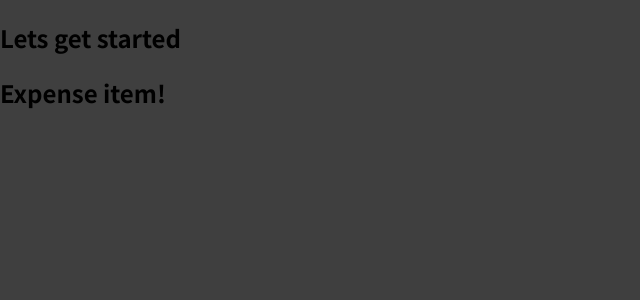
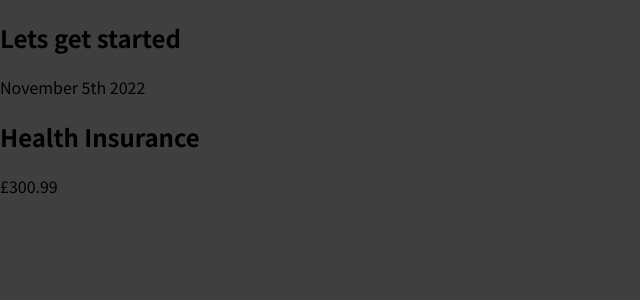
Before and after one commit to ikembakwem/The-Full-React-Guide, a React (Create React App) app in the folder section-two/react-app/: page / in a window 1280 px wide. Shown: the top 300 px of the page, without its empty margins (0-640 px from the left). Built offline with nearby package versions, Linux system fonts and the light colour scheme.

Commit message:
Update ExpenseItem component to display more content

```diff
--- a/section-two/react-app/src/components/ExpenseItem.jsx
+++ b/section-two/react-app/src/components/ExpenseItem.jsx
@@ -1 +1,9 @@
-export const ExpenseItem = () => <h2>Expense item!</h2>;
+export const ExpenseItem = () => (
+  <div>
+    <div>November 5th 2022</div>
+    <div>
+      <h2>Health Insurance</h2>
+      <div>£300.99</div>
+    </div>
+  </div>
+);
```
Also changed, not shown: 1 other file (tests, documents, lock files or other folders).
